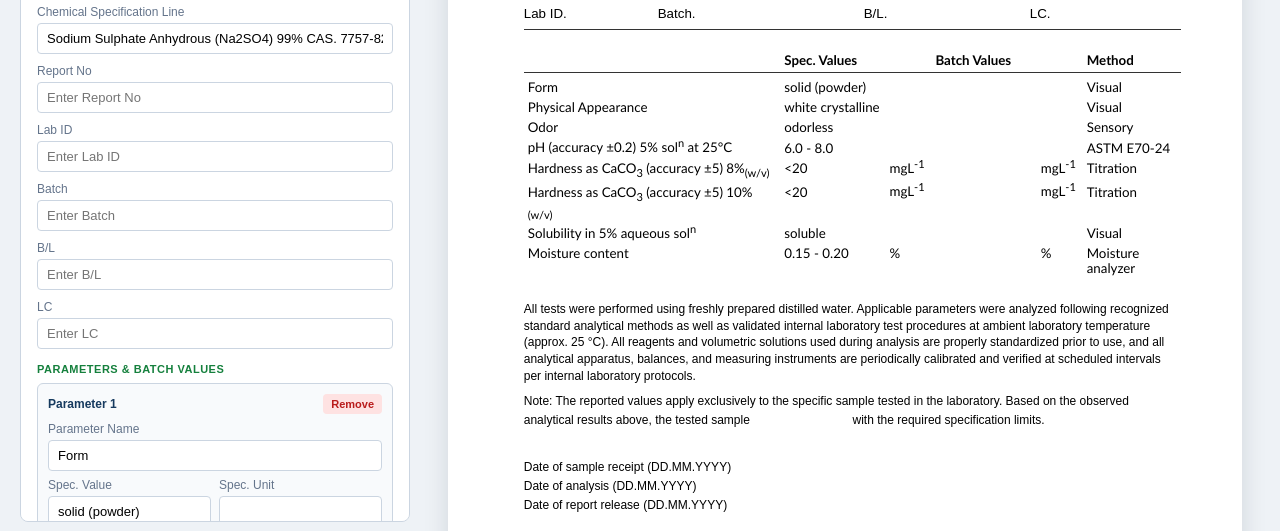
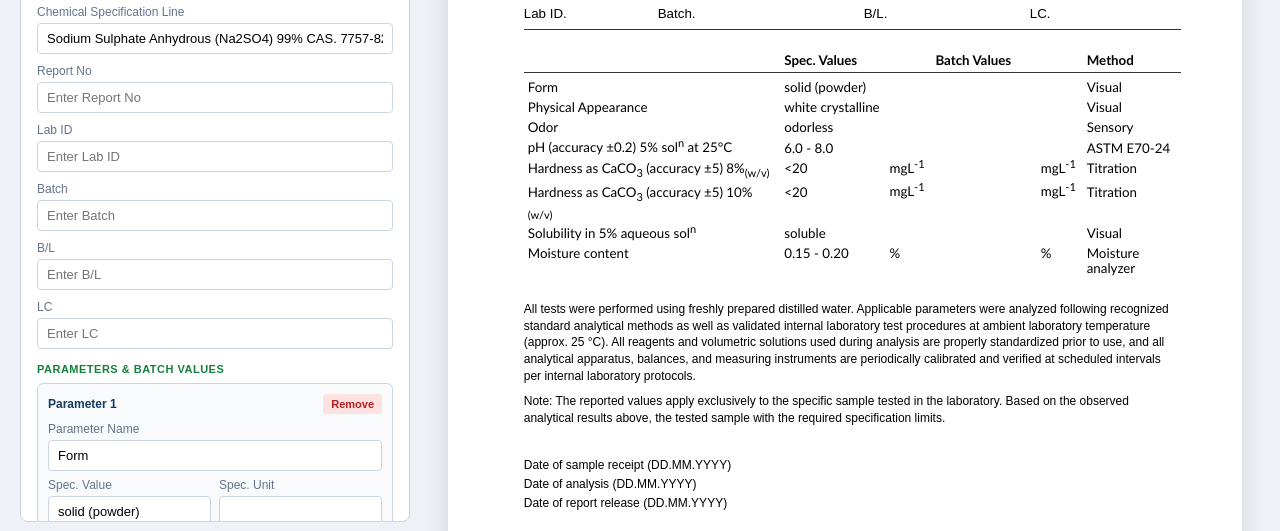
Before and after one commit to shodesh-chemicals/report-generator, a plain HTML site: page index.html in a window 1280 px wide. Shown: the part 258-789 px from the top of the page. Drawn offline with Linux system fonts and the light colour scheme.

Commit message:
index.html

```diff
--- a/index.html
+++ b/index.html
@@ -680,7 +680,7 @@
           </p>
           <p>
             Note: The reported values apply exclusively to the specific sample tested in the laboratory. Based on the observed analytical results above, the tested sample
-            <strong><span class="hl hl-wide" id="out_comply"></span></strong> with the required specification limits.
+            <strong><span id="out_comply"></span></strong> with the required specification limits.
           </p>
         </div>
 
```
